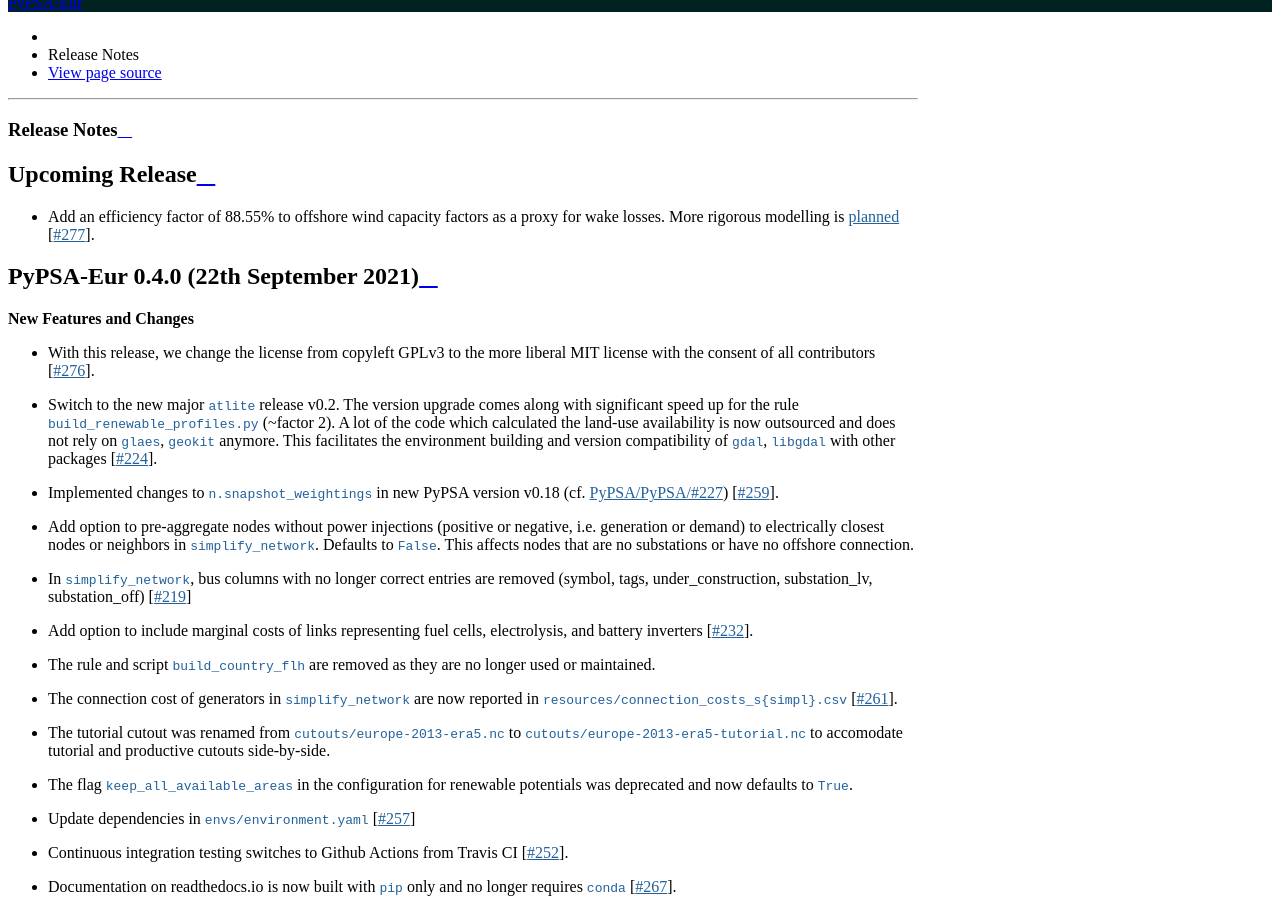
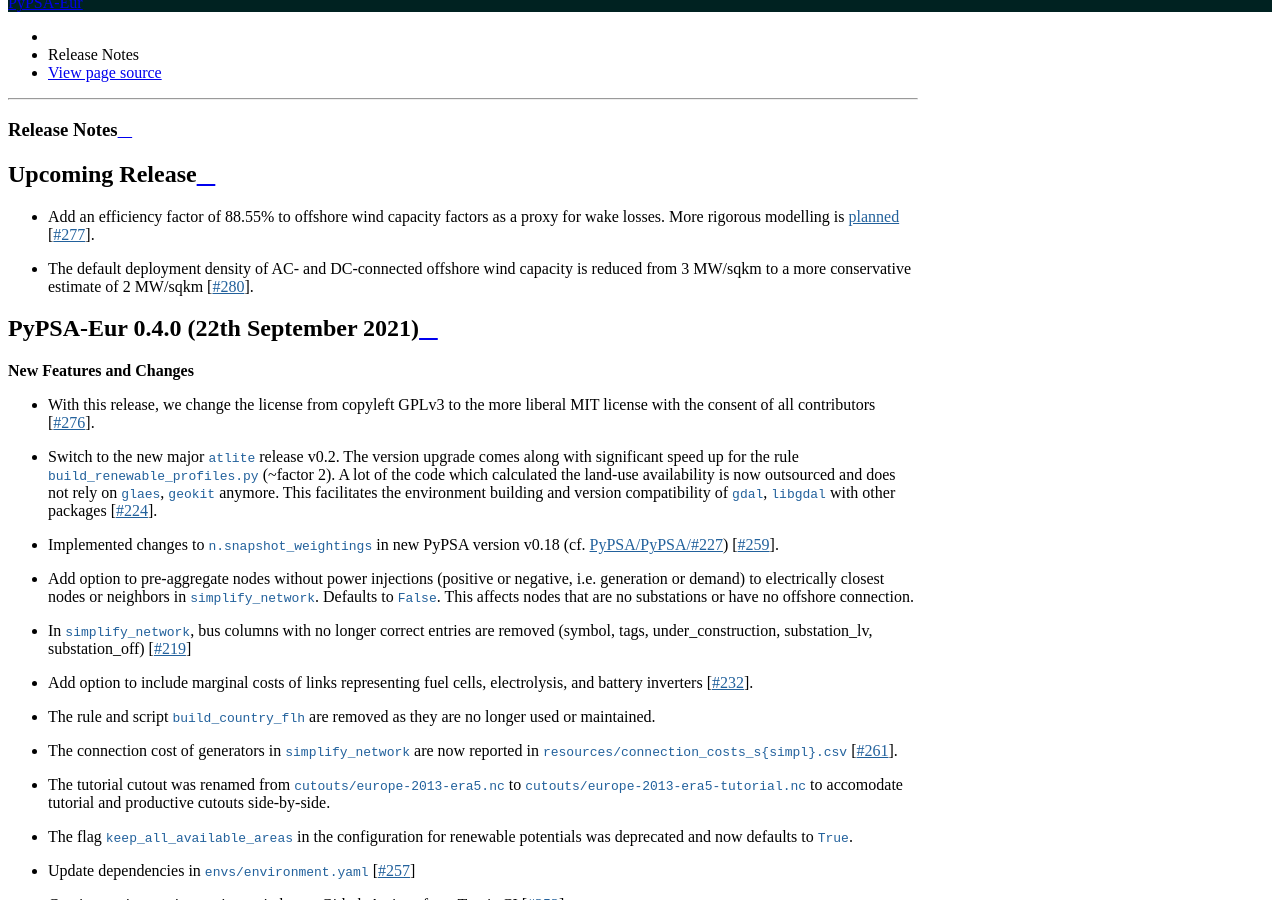
Before and after one commit to open-energy-transition/clean-firm-techs-eu, a Sphinx documentation site: the page built from doc/release_notes.rst, in a window 1280 px wide and 900 px high, scrolled down 647 px. Built offline with Sphinx 7.4.7 and the Read the Docs theme 2.0.0, drawn with Linux system fonts in a browser that asks for light colours.

Commit message:
add release note for offshore density reduction

```diff
--- a/doc/release_notes.rst
+++ b/doc/release_notes.rst
@@ -14,6 +14,9 @@ Upcoming Release
 * Add an efficiency factor of 88.55% to offshore wind capacity factors
   as a proxy for wake losses. More rigorous modelling is `planned <https://github.com/PyPSA/pypsa-eur/issues/153>`_
   [`#277 <https://github.com/PyPSA/pypsa-eur/pull/277>`_].
+
+* The default deployment density of AC- and DC-connected offshore wind capacity is reduced from 3 MW/sqkm
+  to a more conservative estimate of 2 MW/sqkm [`#280 <https://github.com/PyPSA/pypsa-eur/pull/280>`_].
 
 
 PyPSA-Eur 0.4.0 (22th September 2021)
```
